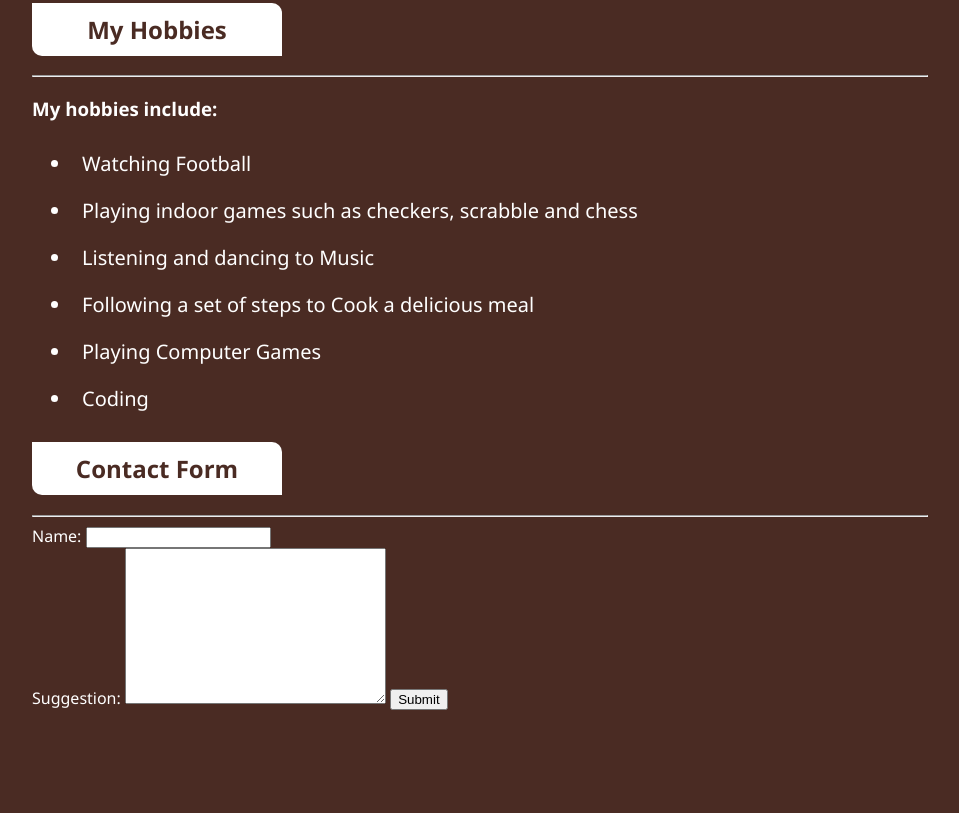
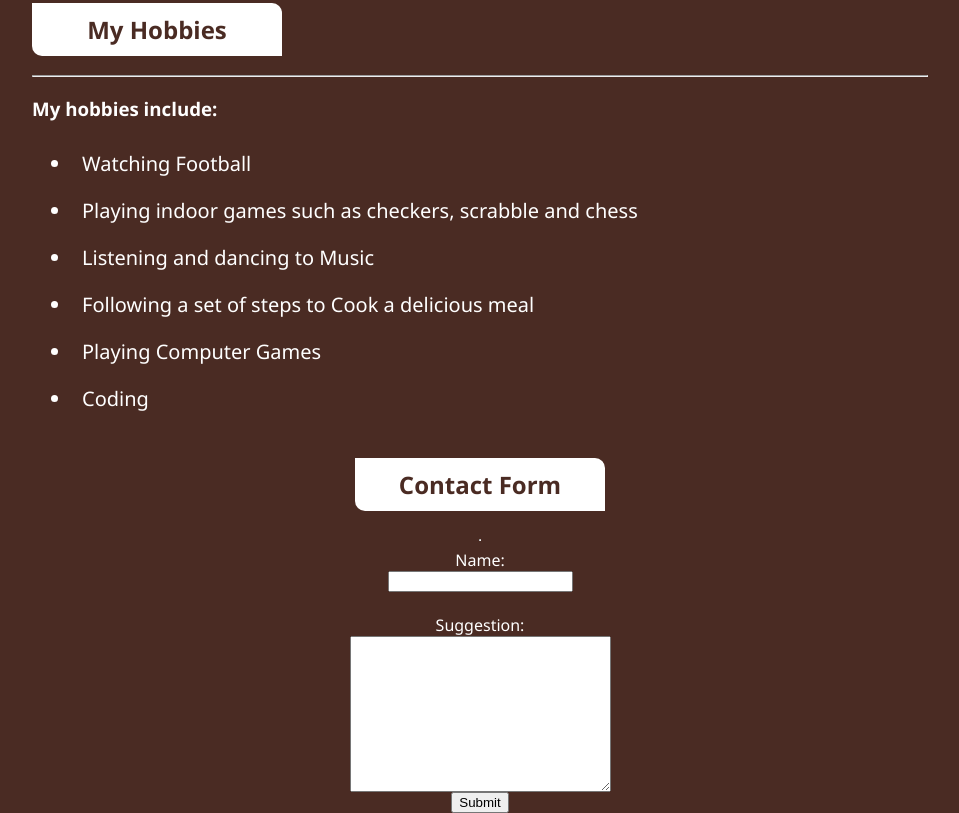
Before and after one commit to abitechcoder/abitechcoder-profile-page, a plain HTML site: page index.html in a window 1280 px wide. Shown: the part 1260-2073 px from the top of the page, without its empty margins (160-1119 px from the left). Before the commit the page ends 1970 px from the top, so only its background shows below. Drawn offline with Linux system fonts and the light colour scheme.

Commit message:
Update style.css

```diff
--- a/style.css
+++ b/style.css
@@ -87,3 +87,9 @@ body{
     color: #4A2B23;
     padding: 10px;
 }
+
+.contact-form {
+    display: flex;
+    flex-direction: column;
+    align-items: center;
+}
```
